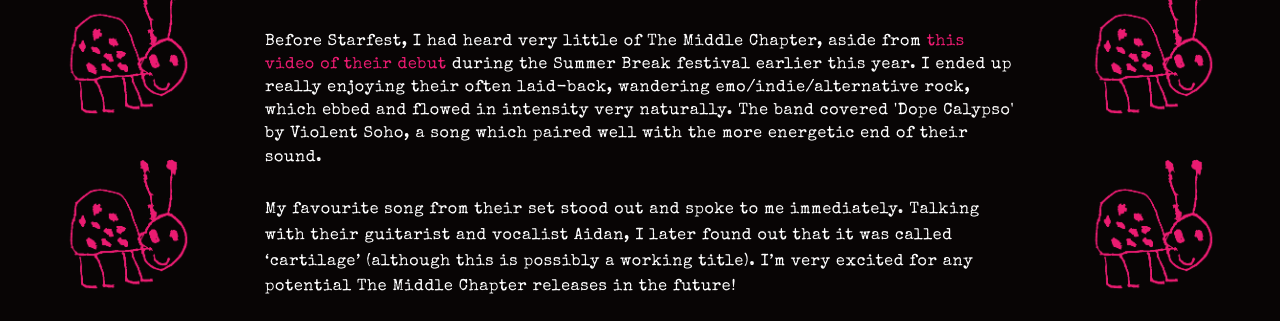
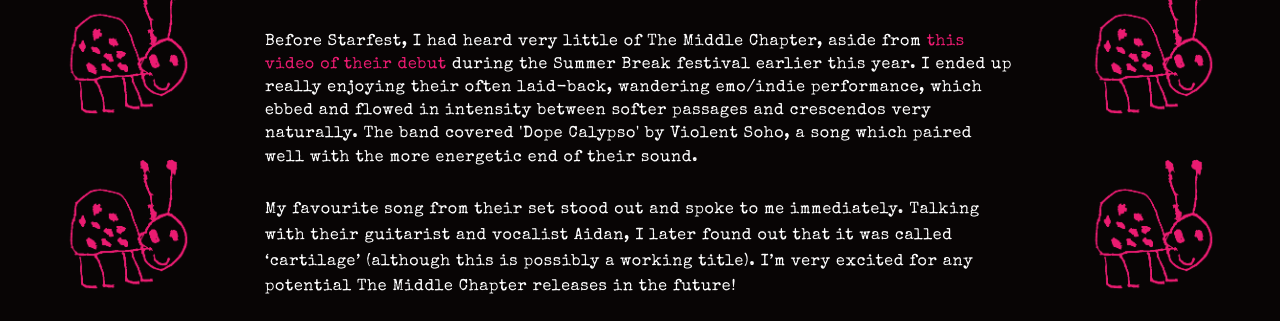
Before and after one commit to xxiwriterecipesnotlovelettersxx/xxiwriterecipesnotlovelettersxx.github.io, a Jekyll site: the page built from _posts/2026-03-28-starfest-at-the-tote.md, in a window 1280 px wide and 900 px high, scrolled down 2478 px, cut to the strip 203-524 px from the top of the window. Built offline with Jekyll 4.4.1, drawn with Linux system fonts in a browser that asks for light colours.

Commit message:
Update 2026-03-28-starfest-at-the-tote.md

```diff
--- a/_posts/2026-03-28-starfest-at-the-tote.md
+++ b/_posts/2026-03-28-starfest-at-the-tote.md
@@ -51,7 +51,7 @@ Half request
 </div>
 
 <p class="show-intro">
-Before Starfest, I had heard very little of The Middle Chapter, aside from <a href="https://www.youtube.com/watch?v=AOJh8gi5WA8">this video of their debut</a> during the Summer Break festival earlier this year. I ended up really enjoying their often laid-back, wandering emo/indie/alternative rock, which ebbed and flowed in intensity very naturally. The band covered 'Dope Calypso' by Violent Soho, a song which paired well with the more energetic end of their sound.
+Before Starfest, I had heard very little of The Middle Chapter, aside from <a href="https://www.youtube.com/watch?v=AOJh8gi5WA8">this video of their debut</a> during the Summer Break festival earlier this year. I ended up really enjoying their often laid-back, wandering emo/indie performance, which ebbed and flowed in intensity between softer passages and crescendos very naturally. The band covered 'Dope Calypso' by Violent Soho, a song which paired well with the more energetic end of their sound.
 </p><br>
 My favourite song from their set stood out and spoke to me immediately. Talking with their guitarist and vocalist Aidan, I later found out that it was called 'cartilage' (although this is possibly a working title). I'm very excited for any potential The Middle Chapter releases in the future!
 
```
